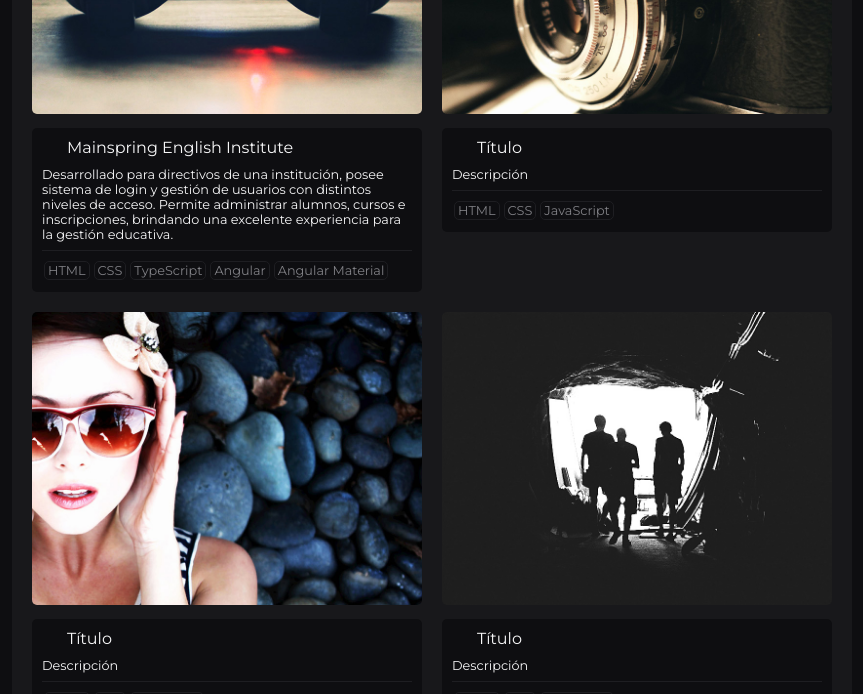
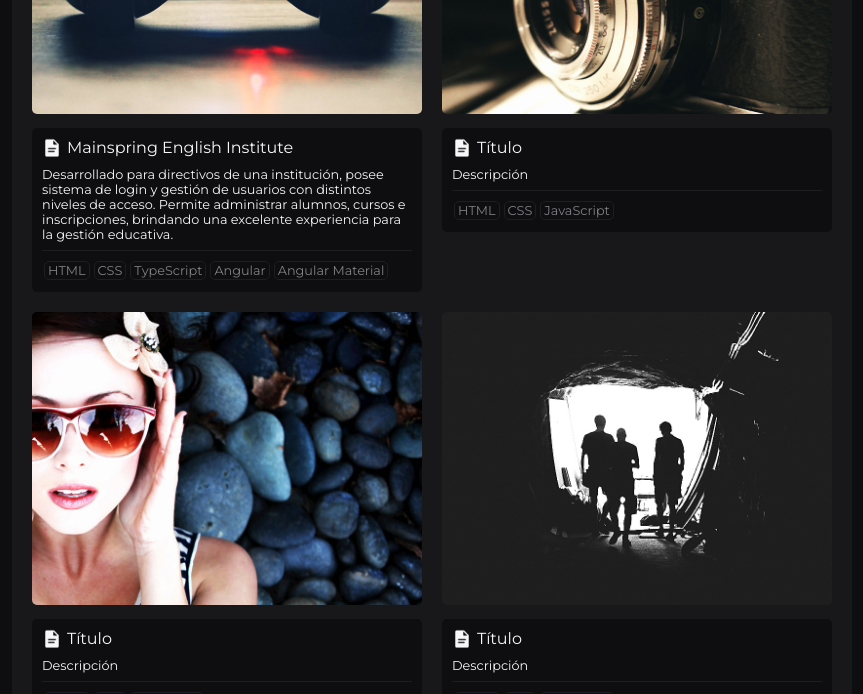
Before and after one commit to NahuelFons/Personal-Portfolio, a plain HTML site: page index.html in a window 1280 px wide. Shown: the part 780-1474 px from the top of the page, without its empty margins (208-1071 px from the left). Drawn offline with Linux system fonts and the light colour scheme; a web font is replaced by a local one.

Commit message:
Fix to links

```diff
--- a/css/styles.css
+++ b/css/styles.css
@@ -332,7 +332,7 @@ nav ul li a:hover {
     margin-bottom: 10px;
     font-size: 1rem;
     font-weight: normal;
-    background-image: url('images/icons/document-50.png');
+    background-image: url('/images/icons/document-50.png');
     background-repeat: no-repeat;
     background-size: 20px auto;
     padding-left: 25px;
```
